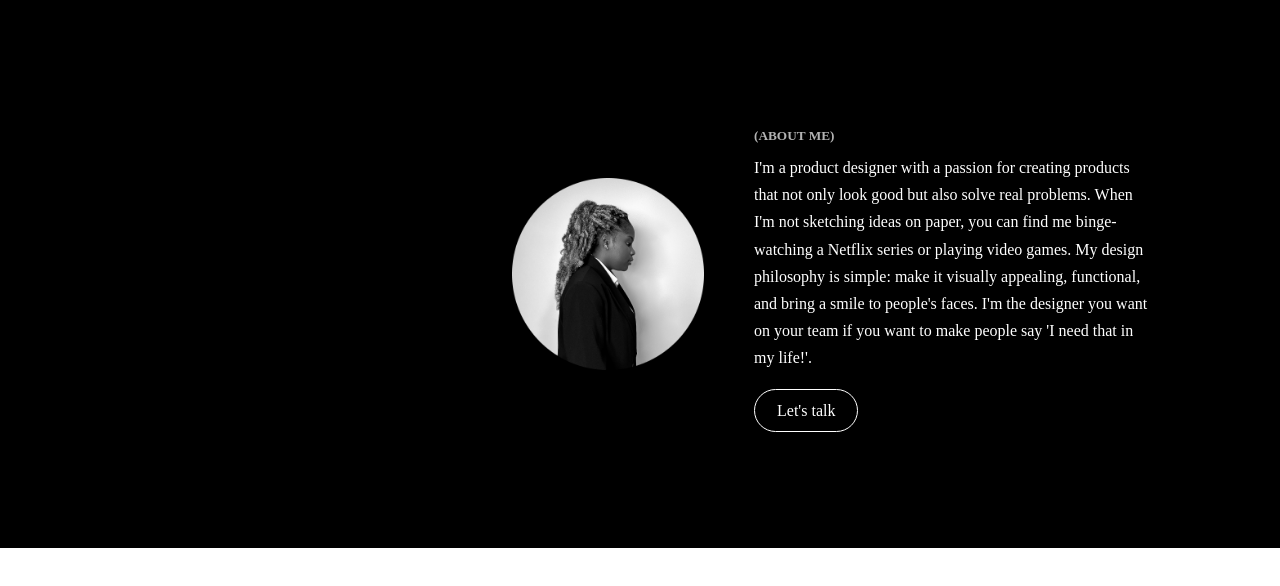
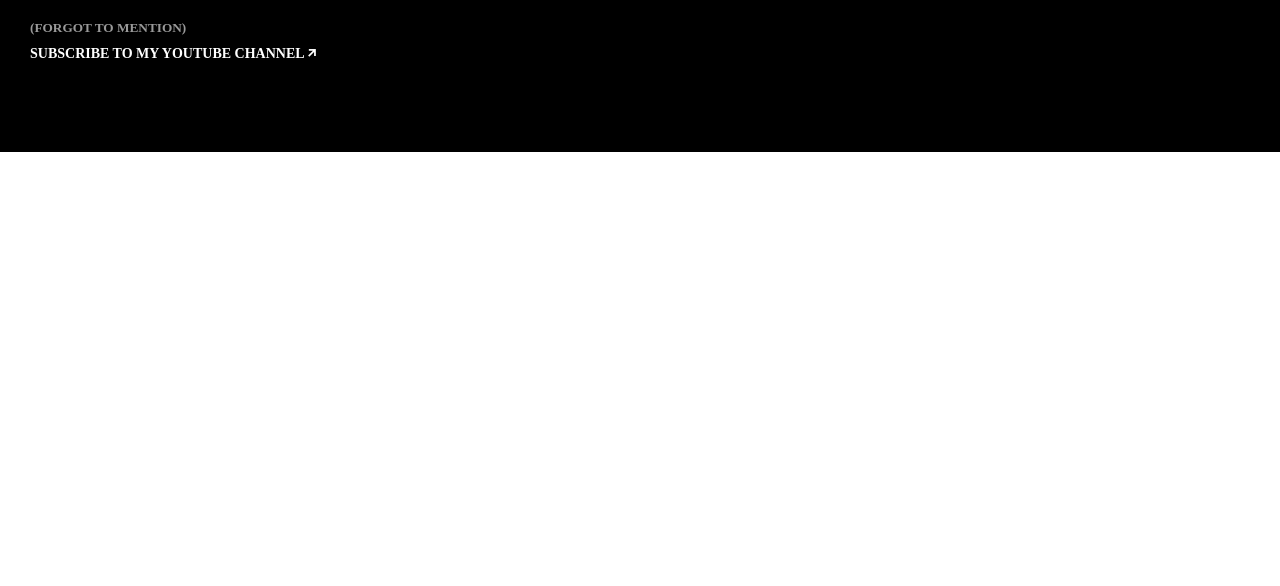
Before and after one commit to Ankit-coder7870/Projects--using-html-css-js, a plain HTML site: page index.html in a window 1280 px wide. Drawn offline with nearby package versions, Linux system fonts and the light colour scheme.

Commit message:
subscribe page completed

```diff
--- a/index.html
+++ b/index.html
@@ -54,7 +54,7 @@
                 <h5>2025</h5>
             </div>
         </div> -->
-        <div class="about">
+        <!-- <div class="about">
             <img src="cynthia.png" alt="">
             <div class="textabout">
 
@@ -66,7 +66,13 @@
                     to make people say 'I need that in my life!'.</p>
                 <a href="">Let's talk</a>
             </div>
-        </div>
+        </div> -->
+
+      <div class="subscribe">
+        <h5>(forgot to mention)</h5>
+        <h3>subscribe to my youtube channel<i class="ri-arrow-right-up-line"></i></h3>
+      </div>
+
     </div>
     <script src="script.js"></script>
 </body>
--- a/style.css
+++ b/style.css
@@ -176,5 +176,25 @@ body {
     padding: 12px 22px;
     color: #fff;
     text-decoration: none;
+    font-size: 12px;
 
 }
+
+.subscribe{
+    color: #fff;
+    padding: 20px 30px;
+    padding-bottom: 7vw;
+    background-color: black;
+}
+
+.subscribe h5{
+    text-transform: uppercase;
+    opacity: .6;
+
+}
+
+.subscribe h3{
+    text-transform: uppercase;
+    font-size: 14px;
+    margin-top: 10px;
+}
```
